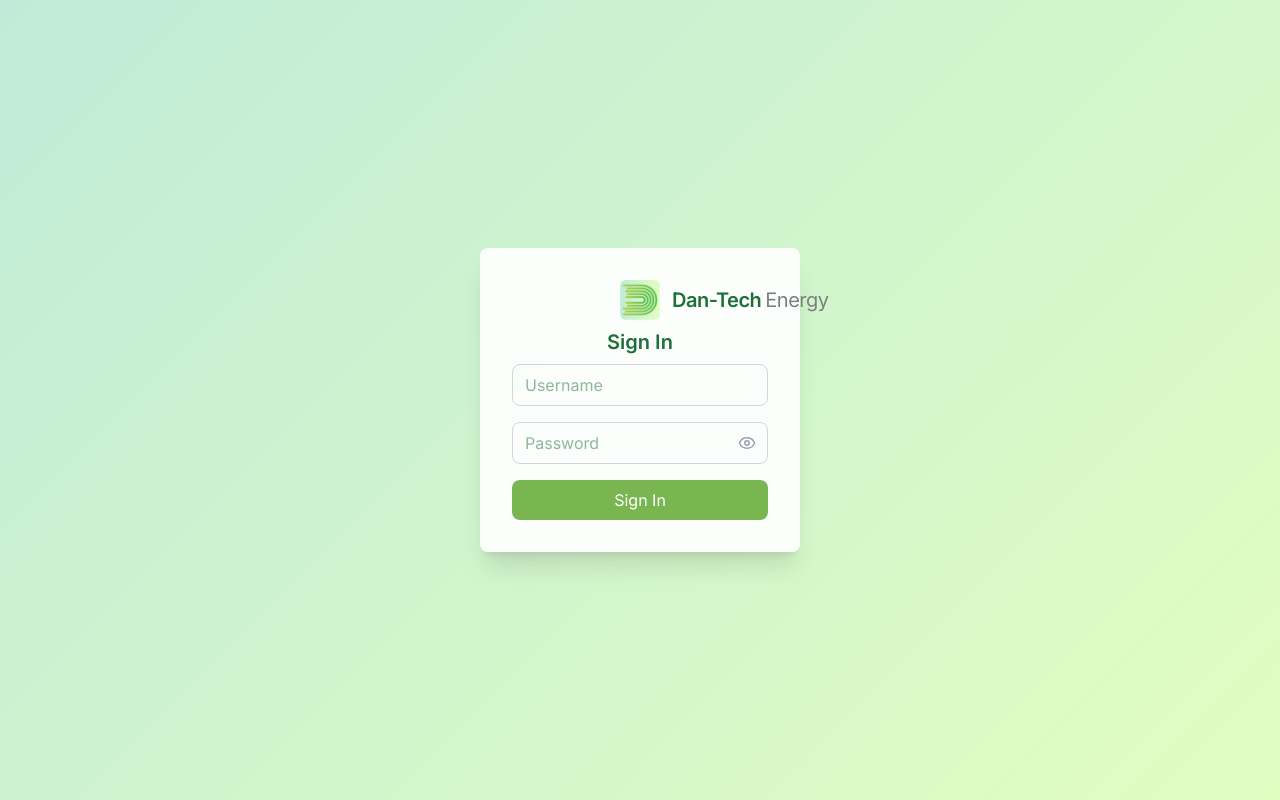
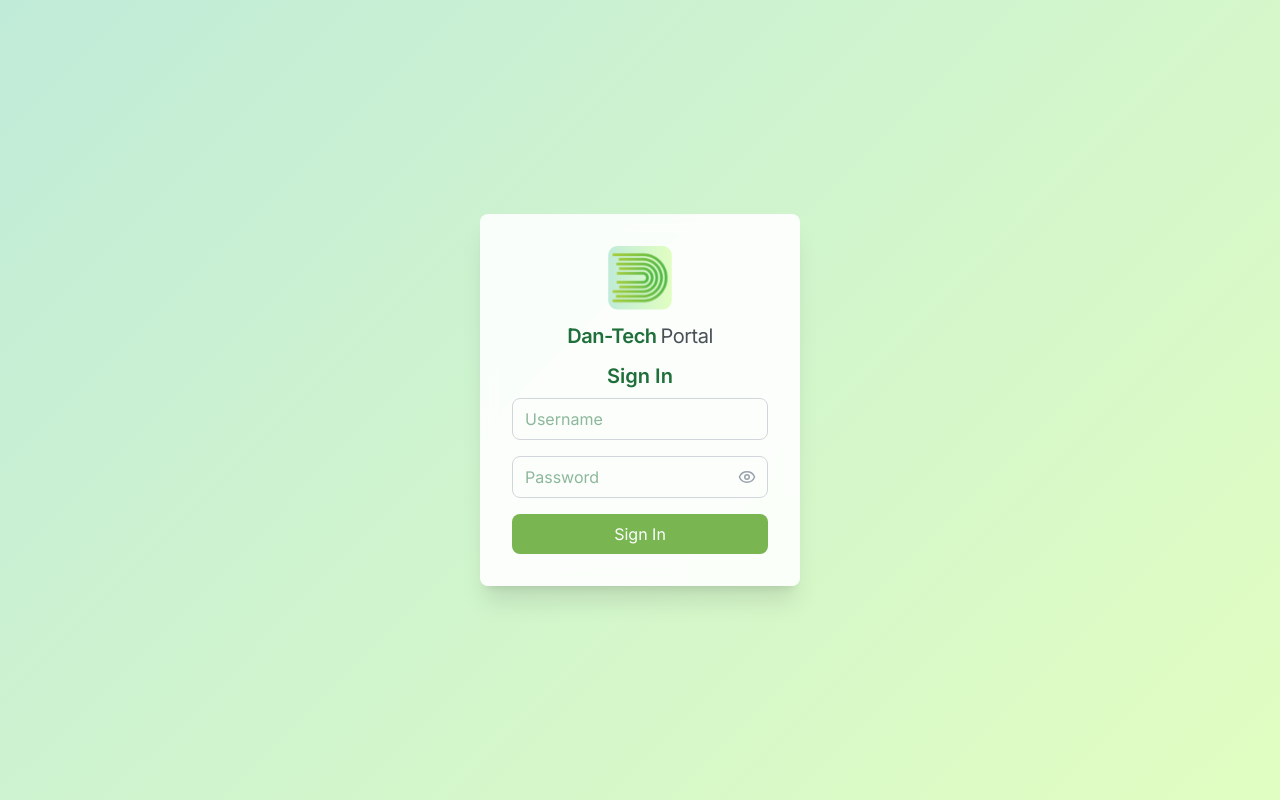
Before and after one commit to TalShaf93/DTE-Portal-App, a React (Vite) app: page /login in a window 1280 px wide. Built offline with nearby package versions, Linux system fonts and the light colour scheme; no server answers.

Commit message:
minor changes
minor changes

```diff
--- a/src/components/Logo.jsx
+++ b/src/components/Logo.jsx
@@ -207,7 +207,7 @@ const LogoVariants = {
         <Logo
             variant="gradient"
             size="lg"
-            showText={true}
+            showText={false}
             responsive={true}
             {...props}
         />
--- a/src/index.css
+++ b/src/index.css
@@ -6,7 +6,7 @@
   --color-brand-376: #A8C94B;
   --color-brand-361: #79B652;
   --color-brand-349: #1F6F3B;
-  --color-brand-gray: #7F7E82;
+  --color-brand-gray: #495057;
   --color-grad-start: #C0EBD8;
   --color-grad-end: #E1FEC1;
 
--- a/src/pages/LoginPage.jsx
+++ b/src/pages/LoginPage.jsx
@@ -2,7 +2,7 @@ import React, { useState } from "react";
 import { Navigate } from "react-router-dom";
 import { Eye, EyeOff, Loader2 } from 'lucide-react';
 import { useAuth } from "../auth/useAuth";
-import Logo from "../components/Logo";
+import Logo, { LogoVariants } from "../components/Logo";
 
 export default function LoginPage() {
     const { user, login } = useAuth();
@@ -32,8 +32,14 @@ export default function LoginPage() {
                 onSubmit={handleSubmit}
                 className="bg-white/90 backdrop-blur-sm p-8 rounded-lg shadow-xl w-80 space-y-4"
             >
-                <div className="flex flex-col items-center gap-2 mb-2">
-                    <Logo className="w-10 h-10" />
+                <div className="flex flex-col items-center gap-3 mb-2">
+                    <LogoVariants.Login />
+                    <div className="text-center">
+                        <div className="text-xl font-bold text-brand-349 tracking-tight">
+                            <span className="font-bold">Dan-Tech</span>
+                            <span className="font-normal ml-1 text-brand-gray">Portal</span>
+                        </div>
+                    </div>
                     <h1 className="text-xl font-semibold text-brand-349">Sign In</h1>
                 </div>
 
```
